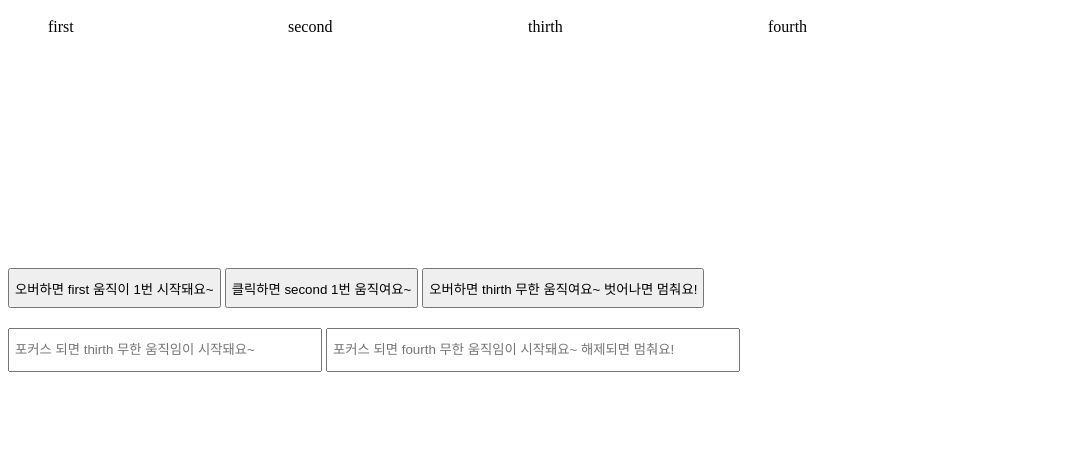
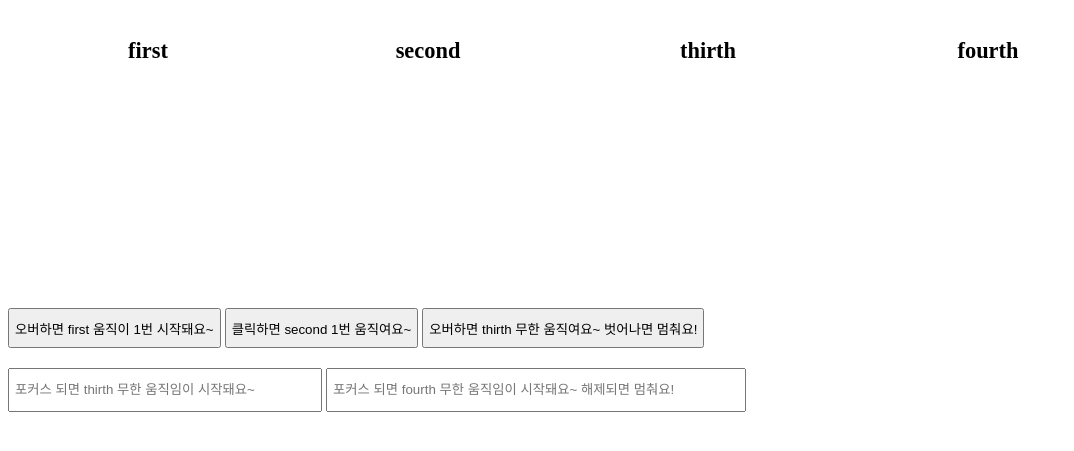
Before and after one commit to th0Kim/MotionEffect, a plain HTML site: page AfterEffect/sample.html in a window 1280 px wide. Shown: the part 129-580 px from the top of the page, without its empty margins (0-1074 px from the left). Drawn offline with Linux system fonts and the light colour scheme; no server answers.

Commit message:
사이즈 조정

```diff
--- a/AfterEffect/sample.html
+++ b/AfterEffect/sample.html
@@ -10,18 +10,19 @@
     body {font-family:'굴림';}
     button, input {height:40px; margin-top:20px; padding:0 5px; line-height:40px;}
     .input01 {width:300px;}
-    .input02 {width:400px;}
-    .box {float:left; width:200px; height:200px; margin-left:40px;}
+    .input02 {width:406px;}
+    .box {position:relative; float:left; width:200px; height:200px; margin:40px 40px 0;}
+    .box p {position:absolute; top:-20px; width:100%; margin:0; font-size:1.4em; font-weight:600; text-align:center;}
     #check.box {margin-left:0;}
     </style>
 </head>
 <body>
     <h1>lottie test</h1>
     <h1>마우스 올렸을 때</h1>
-    <div id="first" class="box">first</div>
-    <div id="second" class="box">second</div>
-    <div id="thirth" class="box">thirth</div>
-    <div id="fourth" class="box">fourth</div>
+    <div id="first" class="box"><p>first</p></div>
+    <div id="second" class="box"><p>second</p></div>
+    <div id="thirth" class="box"><p>thirth</p></div>
+    <div id="fourth" class="box"><p>fourth</p></div>
     <div style="clear:both; padding-top:30px;">
 
       <button class="btn01">오버하면 first 움직이 1번 시작돼요~<!-- 체크 --></button>
```
